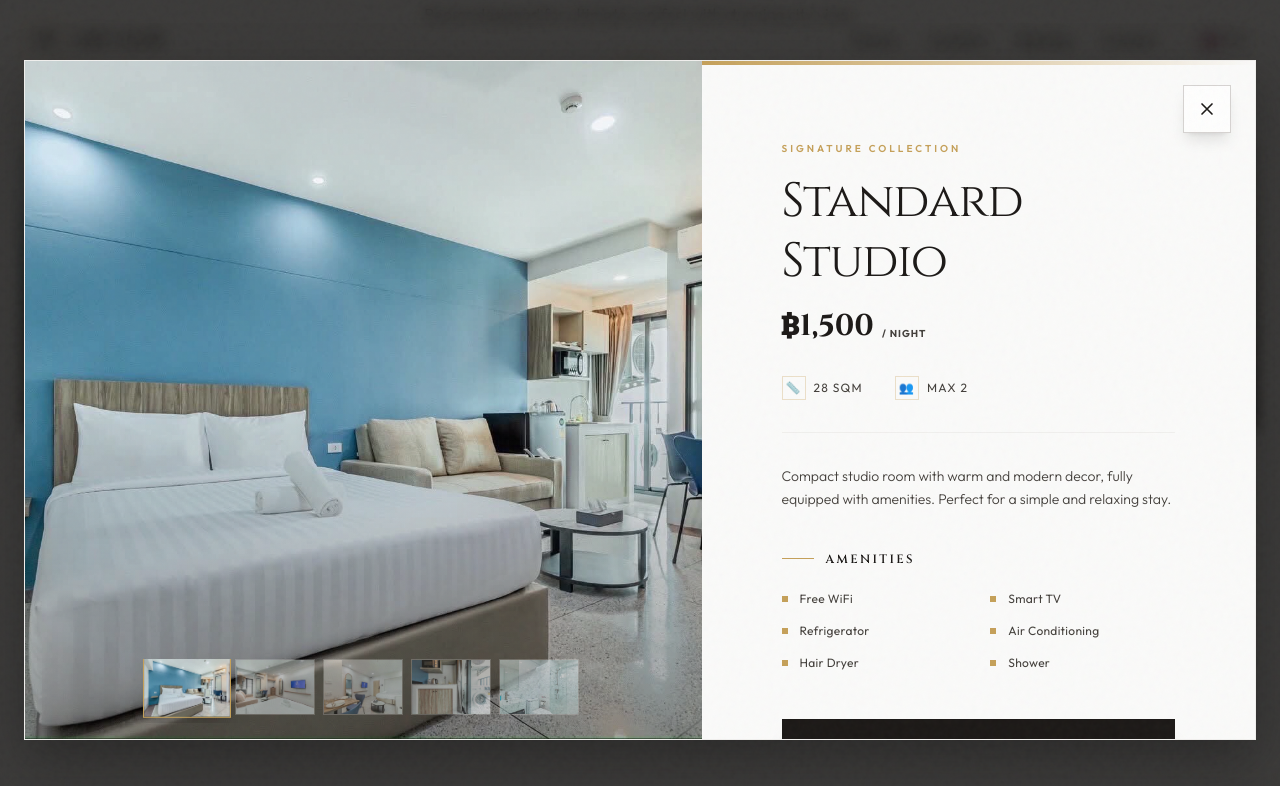
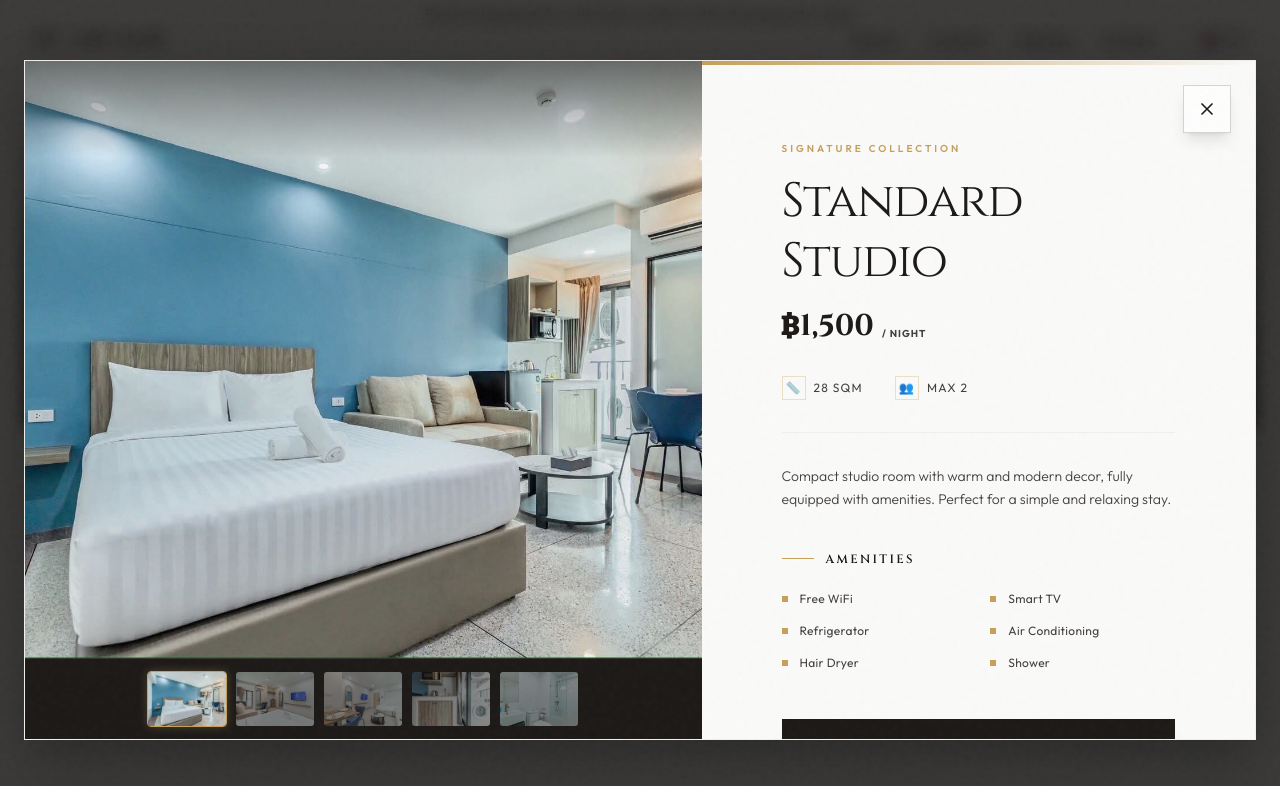
Before and after one commit to Foohyung/abc-48, a Next.js app: page /en in a window 1280 px wide. Both pictures are taken after a click on the element 166 px from the left and 3917 px from the top of the page. Shown: the part 3517-4303 px from the top of the page. Built offline with nearby package versions, Linux system fonts and the light colour scheme.

Commit message:
no message

```diff
--- a/src/components/ui/RoomModal.tsx
+++ b/src/components/ui/RoomModal.tsx
@@ -57,7 +57,10 @@ export default function RoomModal({ room, isOpen, onClose }: RoomModalProps) {
         </button>
 
         {/* Image Gallery */}
-        <div className="w-full md:w-[55%] h-[40vh] md:h-full relative bg-cream overflow-hidden group">
+        <div className="w-full md:w-[55%] h-[40vh] md:h-full flex flex-col bg-deep-charcoal overflow-hidden group">
+
+          {/* Main Image Container */}
+          <div className="relative flex-grow w-full overflow-hidden">
             <img
               src={room.images[activeImage]}
               alt={room.name[locale]}
@@ -68,17 +71,19 @@ export default function RoomModal({ room, isOpen, onClose }: RoomModalProps) {
                 target.parentElement!.classList.add('bg-gradient-to-br', 'from-cream', 'to-smoke-light');
               }}
             />
-          <div className="absolute inset-0 bg-gradient-to-t from-deep-charcoal/60 via-transparent to-transparent opacity-60 pointer-events-none" />
+            {/* Top gradient for close button visibility */}
+            <div className="absolute top-0 left-0 right-0 h-24 bg-gradient-to-b from-deep-charcoal/50 to-transparent pointer-events-none" />
+          </div>
 
-          {/* Thumbnails */}
+          {/* Thumbnails Strip */}
           {room.images.length > 1 && (
-            <div className="absolute bottom-4 left-0 right-0 flex justify-start md:justify-center gap-2 px-4 overflow-x-auto snap-x snap-mandatory scrollbar-hide pb-2">
+            <div className="w-full bg-charcoal border-t border-white/10 flex justify-start md:justify-center gap-2 p-3 overflow-x-auto snap-x snap-mandatory scrollbar-hide">
               {room.images.map((img, idx) => (
                 <button
                   key={idx}
                   onClick={() => setActiveImage(idx)}
-                  className={`w-16 h-12 md:w-20 md:h-14 shrink-0 snap-center rounded-none overflow-hidden border transition-all duration-500 ${
-                    activeImage === idx ? "border-gold scale-110 shadow-xl" : "border-white/30 opacity-60 hover:opacity-100"
+                  className={`w-16 h-12 md:w-20 md:h-14 shrink-0 snap-center rounded-sm overflow-hidden border transition-all duration-300 ${
+                    activeImage === idx ? "border-gold opacity-100 shadow-[0_0_10px_rgba(197,160,89,0.3)]" : "border-transparent opacity-50 hover:opacity-100"
                   }`}
                 >
                   <img src={img} alt={`Thumbnail ${idx}`} className="w-full h-full object-cover" />
--- a/src/messages/th.json
+++ b/src/messages/th.json
@@ -46,7 +46,7 @@
     "title": "ตำแหน่งที่ตั้ง",
     "subtitle": "ตั้งอยู่ใจกลางกรุงเทพมหานคร เดินทางสะดวกใกล้ BTS และ MRT",
     "address": "ที่อยู่",
-    "addressText": "123/45 ถนนสุขุมวิท แขวงคลองตัน เขตคลองเตย กรุงเทพฯ 10110",
+    "addressText": "863 ซอย ลาดพร้าว 48 แขวงสามเสนนอก เขตห้วยขวาง กรุงเทพมหานคร 10310",
     "nearby": "สถานที่ใกล้เคียง",
     "nearbyPlaces": {
       "bts": "BTS พร้อมพงษ์ — 5 นาทีเดินเท้า",
```
Lines whose indentation alone changed are shown as unchanged.
